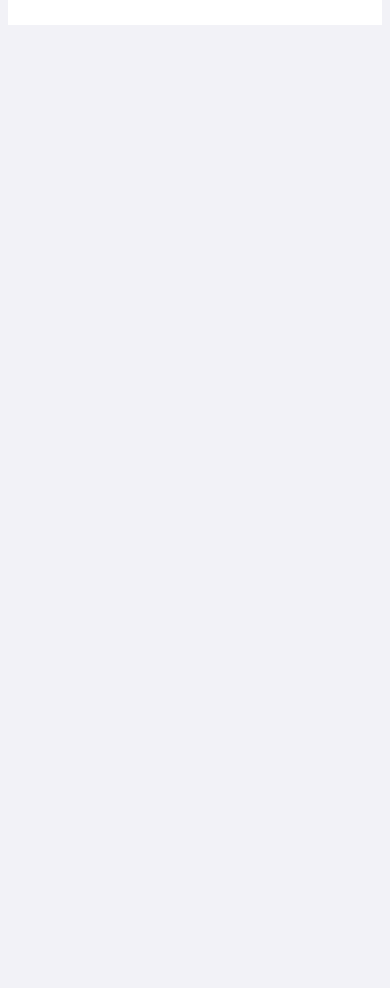
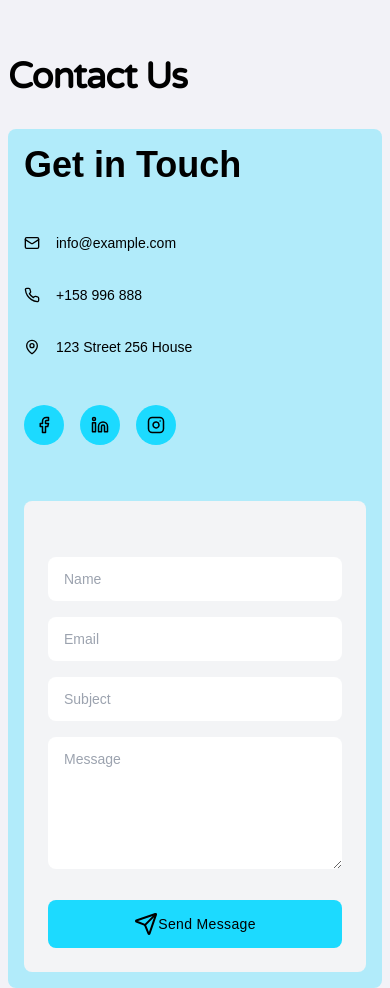
Before and after one commit to therafiali/ai_lawyer_assistant_webapp, a Next.js app: page / in a window 390 px wide. Shown: the part 6280-7268 px from the top of the page. Before the commit the page ends 6305 px from the top, so only its background shows below. Built offline with nearby package versions, Linux system fonts and the light colour scheme.

Commit message:
add contact us

```diff
--- a/src/app/page.tsx
+++ b/src/app/page.tsx
@@ -1,5 +1,6 @@
 import Aboutus from "@/components/About/About";
 import BenifitsOFYM from "@/components/Benifits/BenifitsofYM";
+import ContactUs from "@/components/Contact/ContactUs";
 import EventsBlog from "@/components/EventsBlog/EventsBlog";
 import FAQ from "@/components/FAQ/Faq";
 import HeroSection from "@/components/HeroSection/HeroSection";
@@ -23,6 +24,7 @@ export default function Home() {
       <FAQ/>
       <EventsBlog/>
       <Newsletter/>
+      <ContactUs/>
     </section>
   );
 }
--- /dev/null
+++ b/src/components/Contact/ContactUs.tsx
@@ -0,0 +1,97 @@
+import React from 'react';
+import { TypographyH1 } from '../ui/myschema';
+import { Mail, Phone, MapPin, Facebook,  Instagram, Linkedin, Send } from 'lucide-react';
+
+const ContactUs = () => {
+    const mainHeading = `Contact Us`;
+
+    return (
+        <section>
+            <TypographyH1
+                text={mainHeading}
+                className="text-left my-8 sm:text-center md:my-16"
+            />
+            <div className="mt-6 max-w-6xl max-lg:max-w-3xl mx-auto bg-sky_blue/30 rounded-lg">
+                <div className="grid lg:grid-cols-2 items-center gap-14 sm:p-8 p-4 font-[sans-serif]">
+                    <div>
+                        <h1 className="text-4xl font-bold text-black">Get in Touch</h1>
+
+                        <ul className="mt-12 space-y-8">
+                            <li className="flex items-center">
+                                <Mail size={16} color="black" />
+                                <a href="javascript:void(0)" className="text-black text-sm ml-4">
+                                    info@example.com
+                                </a>
+                            </li>
+                            <li className="flex items-center">
+                                <Phone size={16} color="black" />
+                                <a href="javascript:void(0)" className="text-black text-sm ml-4">
+                                    +158 996 888
+                                </a>
+                            </li>
+                            <li className="flex items-center">
+                                <MapPin size={16} color="black" />
+                                <a href="javascript:void(0)" className="text-black text-sm ml-4">
+                                    123 Street 256 House
+                                </a>
+                            </li>
+                        </ul>
+
+                        <ul className="flex mt-12 space-x-4">
+                            <li className="bg-sky_blue hover:bg-sky_blue h-10 w-10 rounded-full flex items-center justify-center shrink-0">
+                                <a href="javascript:void(0)">
+                                    <Facebook size={18} color="black" />
+                                </a>
+                            </li>
+                            <li className="bg-sky_blue hover:bg-sky_blue h-10 w-10 rounded-full flex items-center justify-center shrink-0">
+                                <a href="javascript:void(0)">
+                                    <Linkedin size={18} color="black" />
+                                </a>
+                            </li>
+                            <li className="bg-sky_blue hover:bg-sky_blue h-10 w-10 rounded-full flex items-center justify-center shrink-0">
+                                <a href="javascript:void(0)">
+                                    <Instagram size={18} color="black" />
+                                </a>
+                            </li>
+                        </ul>
+                    </div>
+                    <div className="bg-gray-100 p-6 rounded-lg">
+
+                        <form className="mt-8 space-y-4">
+                            <input
+                                type="text"
+                                placeholder="Name"
+                                className="w-full rounded-lg py-3 px-4 text-gray-800 text-sm outline-sky_blue"
+                            />
+                            <input
+                                type="email"
+                                placeholder="Email"
+                                className="w-full rounded-lg py-3 px-4 text-gray-800 text-sm outline-sky_blue"
+                            />
+                            <input
+                                type="text"
+                                placeholder="Subject"
+                                className="w-full rounded-lg py-3 px-4 text-gray-800 text-sm outline-sky_blue"
+                            />
+                            <textarea
+                                placeholder="Message"
+                                rows={6}
+                                className="w-full rounded-lg px-4 text-gray-800 text-sm pt-3 outline-sky_blue"
+                                defaultValue={""}
+                            />
+                            <button
+                                type="button"
+                                className="text-black  bg-sky_blue hover:bg-sky_blue tracking-wide rounded-lg text-sm px-4 py-3 flex items-center justify-center w-full !mt-6"
+                            >
+                              <Send color='black' />
+                                Send Message
+                            </button>
+                        </form>
+                    </div>
+                </div>
+            </div>
+        </section>
+    );
+};
+
+export default ContactUs;
--- a/src/components/Newsletter/Newsletter.tsx
+++ b/src/components/Newsletter/Newsletter.tsx
@@ -6,7 +6,7 @@ const Newsletter = () => {
     const mainHeading = `Newsletter`;
     const note = `Be a part of our newsletter group and stay updated with the latest news and updates`
     return (
-        <section className="bg-white dark:bg-gray-900">
+        <section className="">
             <div className="py-8 px-4 mx-auto max-w-screen-xl lg:py-16 lg:px-6">
                 <div className="mx-auto max-w-screen-md sm:text-center">
                     <TypographyH1
```
